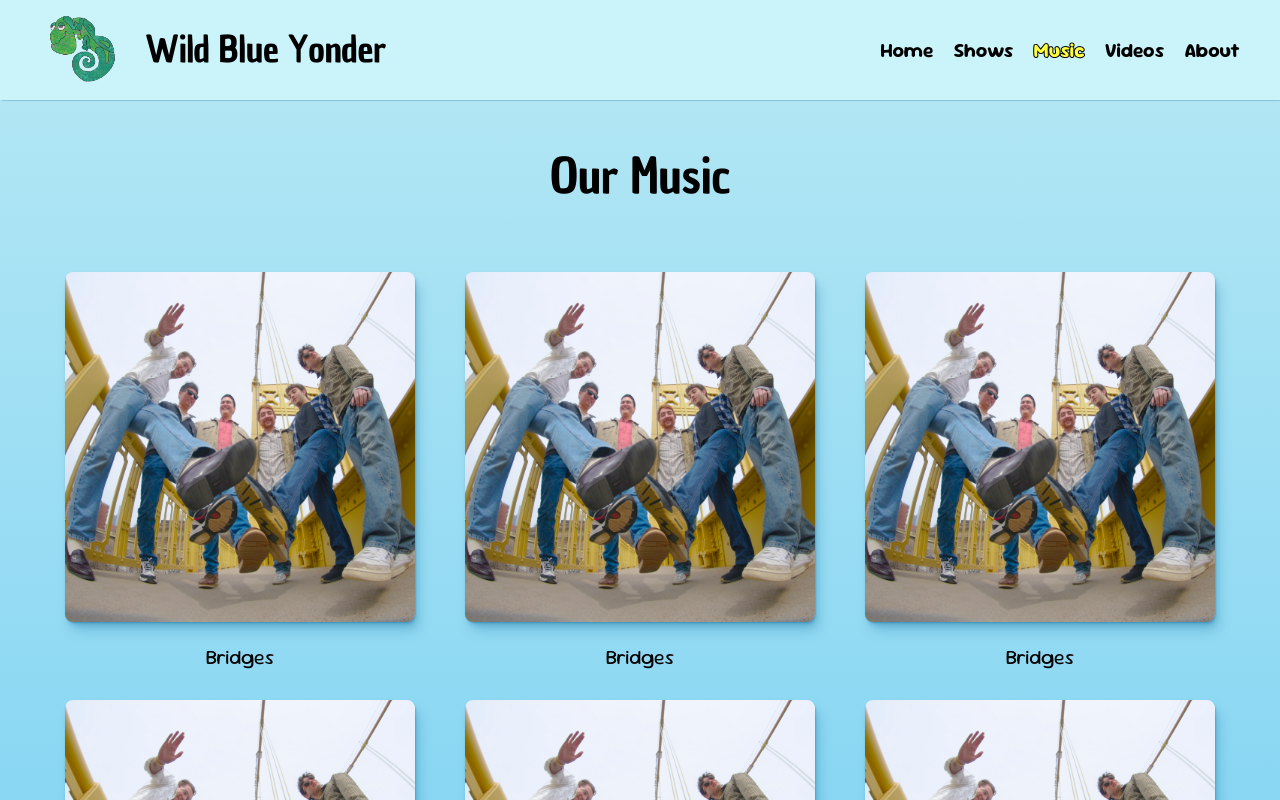
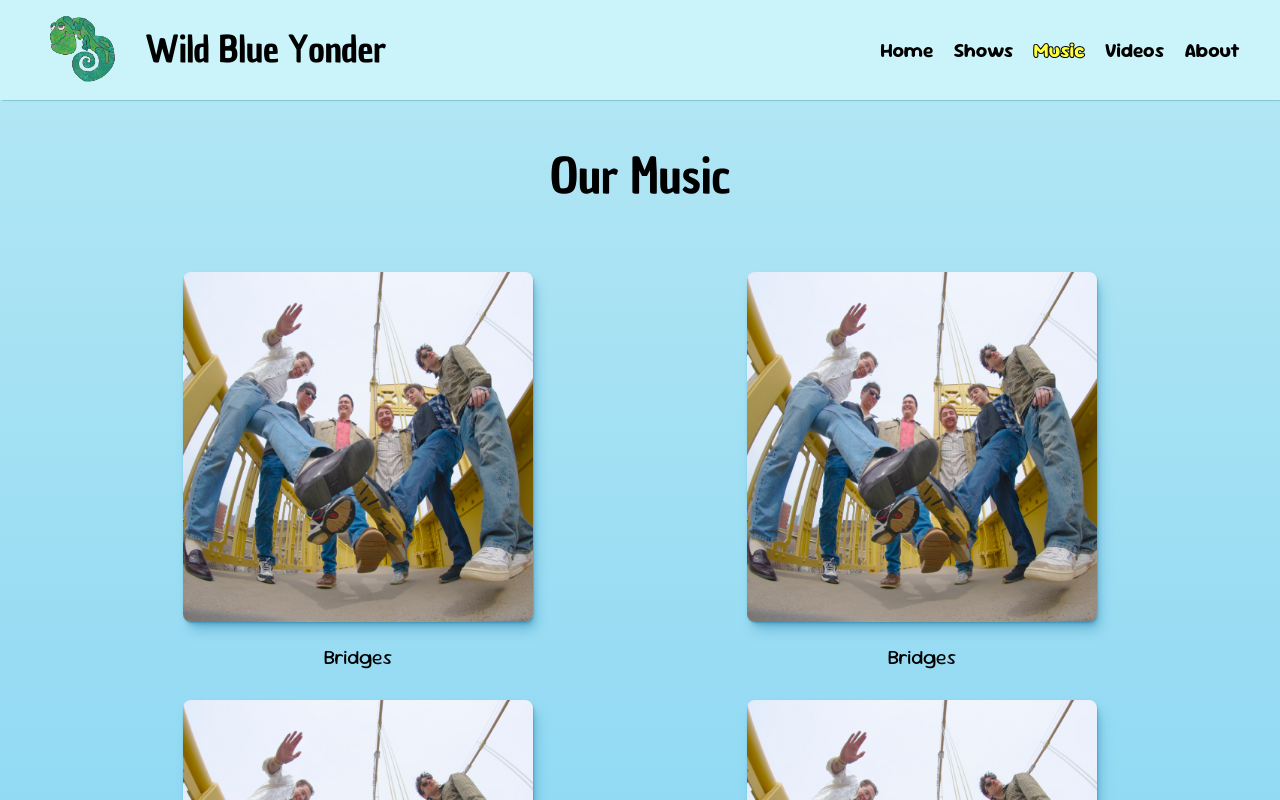
Before and after one commit to danielkurtsawyer/wild-blue-yonder, a React (Vite) app in the folder wild-blue-yonder-website/: page /music in a window 1280 px wide. Shown: the top 800 px of the page. Built offline with nearby package versions, Linux system fonts and the light colour scheme.

Commit message:
Fix margin/width of release-list-container

```diff
--- a/wild-blue-yonder-website/src/components/ReleaseList/release-list.css
+++ b/wild-blue-yonder-website/src/components/ReleaseList/release-list.css
@@ -1,9 +1,10 @@
 .release-list-container {
-  margin: 60px;
+  margin: 60px auto;
   display: grid;
   grid-template-columns: repeat(auto-fit, 350px);
   grid-auto-rows: 400px;
   column-gap: 40px;
   row-gap: 28px;
   justify-content: space-around;
+  width: 85%;
 }
```
